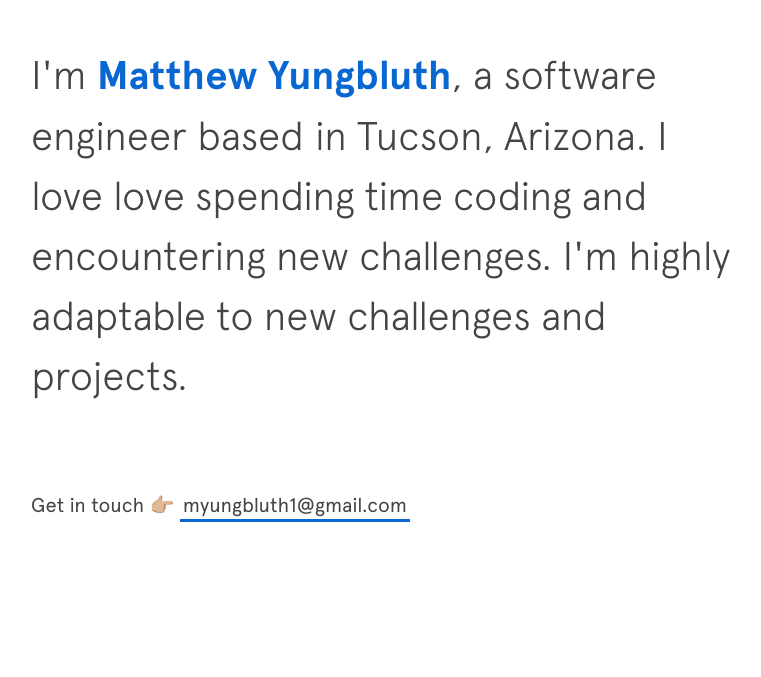
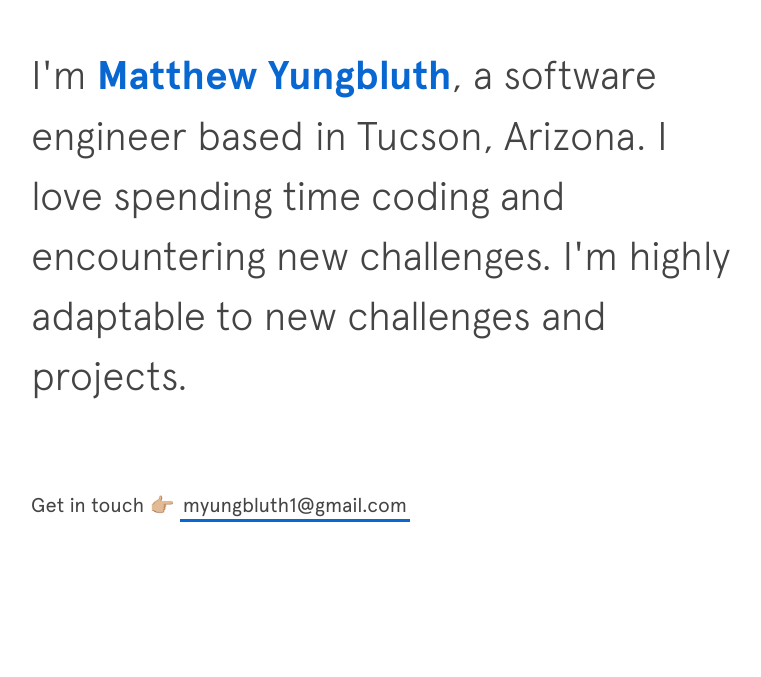
Before and after one commit to Yungbluth/portfolio-main, a React (Create React App) app: page / in a window 1280 px wide. Shown: the part 123-800 px from the top of the page, without its empty margins (69-830 px from the left). Built offline with nearby package versions, Linux system fonts and the light colour scheme.

Commit message:
Fix Typo

```diff
--- a/src/components/Header.js
+++ b/src/components/Header.js
@@ -5,7 +5,7 @@ const Header = () => {
     <header className="intro">
       <h2 className="intro-tagline">
         I'm <span className="name">Matthew Yungbluth</span>, a software engineer based
-        in Tucson, Arizona. I love love spending time coding and encountering new challenges. I'm highly adaptable to new challenges and projects.
+        in Tucson, Arizona. I love spending time coding and encountering new challenges. I'm highly adaptable to new challenges and projects.
       </h2>
       <h3 className="intro-contact">
         <span>Get in touch 👉🏼</span>{" "}
```
Also changed, not shown: 1 other file (tests, documents, lock files or other folders).
